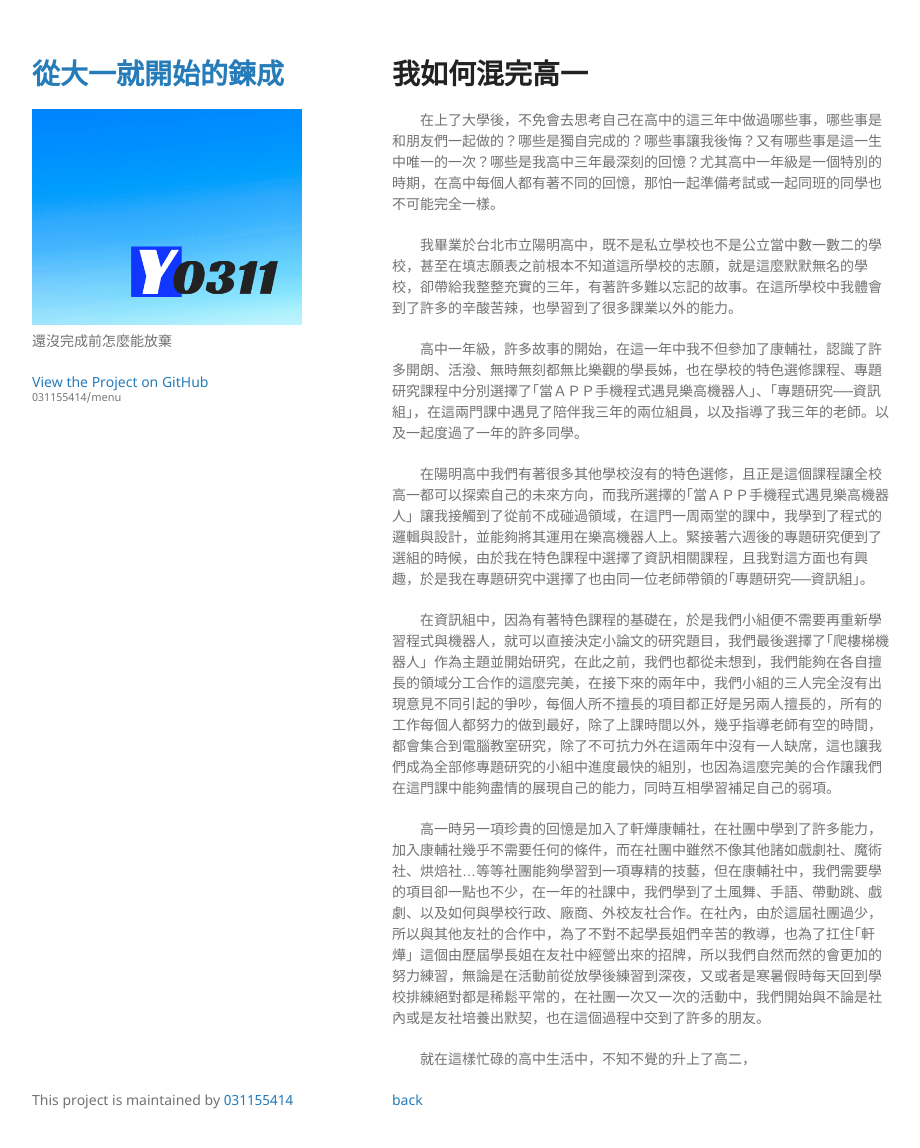
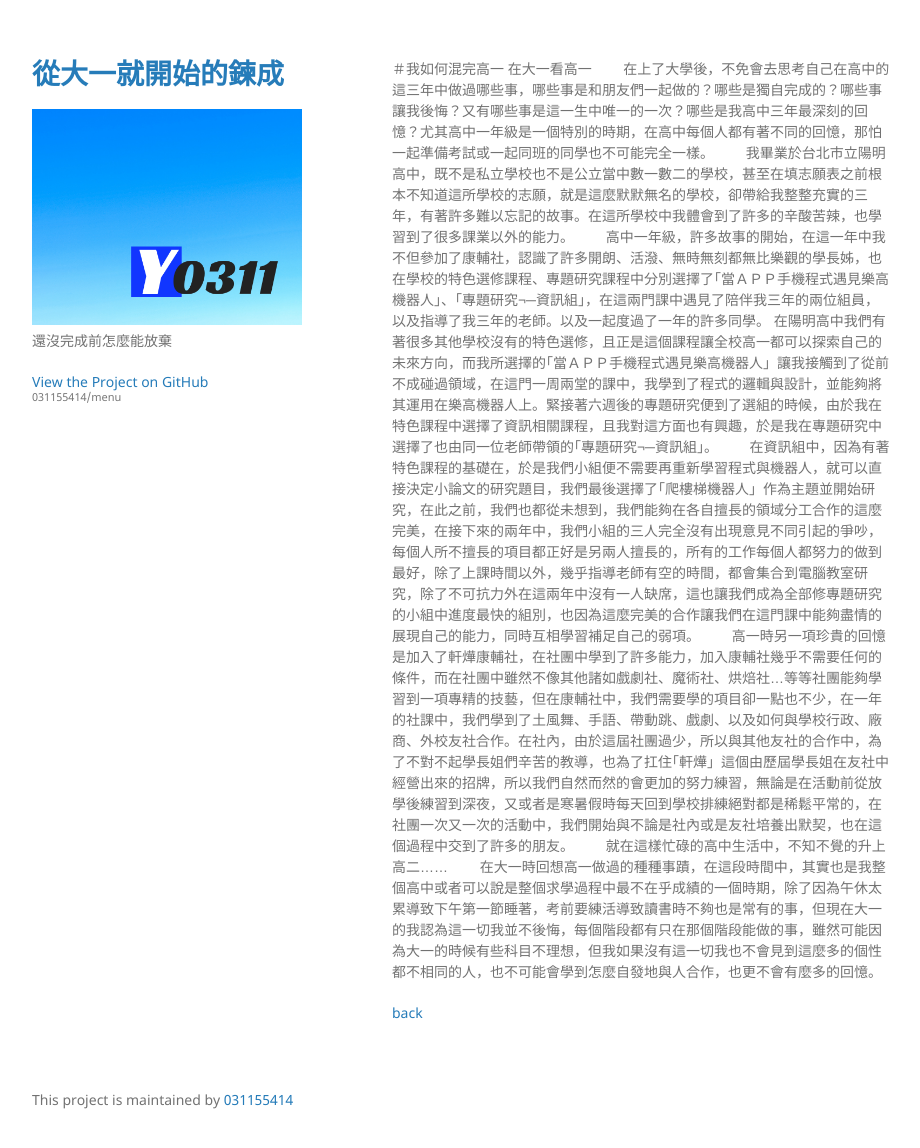
Before and after one commit to 031155414/menu, a Jekyll site: the page built from c_hw/ch_hw01.md, in a window 1280 px wide and 1180 px high. Shown: the top 1148 px of the window, without its empty margins (178-1098 px from the left). Built offline with Jekyll 4.4.1, drawn with Linux system fonts in a browser that asks for light colours; our own code applies the rules of GitHub Pages for plain Markdown files.

Commit message:
Update ch_hw01.md

```diff
--- a/c_hw/ch_hw01.md
+++ b/c_hw/ch_hw01.md
@@ -2,20 +2,15 @@
 layout: default
 ---
 
-# 我如何混完高一
-
+＃我如何混完高一
+在大一看高一
 　　在上了大學後，不免會去思考自己在高中的這三年中做過哪些事，哪些事是和朋友們一起做的？哪些是獨自完成的？哪些事讓我後悔？又有哪些事是這一生中唯一的一次？哪些是我高中三年最深刻的回憶？尤其高中一年級是一個特別的時期，在高中每個人都有著不同的回憶，那怕一起準備考試或一起同班的同學也不可能完全一樣。
-
 　　我畢業於台北市立陽明高中，既不是私立學校也不是公立當中數一數二的學校，甚至在填志願表之前根本不知道這所學校的志願，就是這麼默默無名的學校，卻帶給我整整充實的三年，有著許多難以忘記的故事。在這所學校中我體會到了許多的辛酸苦辣，也學習到了很多課業以外的能力。
-
-　　高中一年級，許多故事的開始，在這一年中我不但參加了康輔社，認識了許多開朗、活潑、無時無刻都無比樂觀的學長姊，也在學校的特色選修課程、專題研究課程中分別選擇了｢當ＡＰＰ手機程式遇見樂高機器人」、｢專題研究──資訊組」，在這兩門課中遇見了陪伴我三年的兩位組員，以及指導了我三年的老師。以及一起度過了一年的許多同學。
-
-　　在陽明高中我們有著很多其他學校沒有的特色選修，且正是這個課程讓全校高一都可以探索自己的未來方向，而我所選擇的｢當ＡＰＰ手機程式遇見樂高機器人」讓我接觸到了從前不成碰過領域，在這門一周兩堂的課中，我學到了程式的邏輯與設計，並能夠將其運用在樂高機器人上。緊接著六週後的專題研究便到了選組的時候，由於我在特色課程中選擇了資訊相關課程，且我對這方面也有興趣，於是我在專題研究中選擇了也由同一位老師帶領的｢專題研究──資訊組」。
-
+　　高中一年級，許多故事的開始，在這一年中我不但參加了康輔社，認識了許多開朗、活潑、無時無刻都無比樂觀的學長姊，也在學校的特色選修課程、專題研究課程中分別選擇了｢當ＡＰＰ手機程式遇見樂高機器人」、｢專題研究¬─資訊組」，在這兩門課中遇見了陪伴我三年的兩位組員，以及指導了我三年的老師。以及一起度過了一年的許多同學。
+	在陽明高中我們有著很多其他學校沒有的特色選修，且正是這個課程讓全校高一都可以探索自己的未來方向，而我所選擇的｢當ＡＰＰ手機程式遇見樂高機器人」讓我接觸到了從前不成碰過領域，在這門一周兩堂的課中，我學到了程式的邏輯與設計，並能夠將其運用在樂高機器人上。緊接著六週後的專題研究便到了選組的時候，由於我在特色課程中選擇了資訊相關課程，且我對這方面也有興趣，於是我在專題研究中選擇了也由同一位老師帶領的｢專題研究¬─資訊組」。
 　　在資訊組中，因為有著特色課程的基礎在，於是我們小組便不需要再重新學習程式與機器人，就可以直接決定小論文的研究題目，我們最後選擇了｢爬樓梯機器人」作為主題並開始研究，在此之前，我們也都從未想到，我們能夠在各自擅長的領域分工合作的這麼完美，在接下來的兩年中，我們小組的三人完全沒有出現意見不同引起的爭吵，每個人所不擅長的項目都正好是另兩人擅長的，所有的工作每個人都努力的做到最好，除了上課時間以外，幾乎指導老師有空的時間，都會集合到電腦教室研究，除了不可抗力外在這兩年中沒有一人缺席，這也讓我們成為全部修專題研究的小組中進度最快的組別，也因為這麼完美的合作讓我們在這門課中能夠盡情的展現自己的能力，同時互相學習補足自己的弱項。
-
 　　高一時另一項珍貴的回憶是加入了軒燁康輔社，在社團中學到了許多能力，加入康輔社幾乎不需要任何的條件，而在社團中雖然不像其他諸如戲劇社、魔術社、烘焙社…等等社團能夠學習到一項專精的技藝，但在康輔社中，我們需要學的項目卻一點也不少，在一年的社課中，我們學到了土風舞、手語、帶動跳、戲劇、以及如何與學校行政、廠商、外校友社合作。在社內，由於這屆社團過少，所以與其他友社的合作中，為了不對不起學長姐們辛苦的教導，也為了扛住｢軒燁」這個由歷屆學長姐在友社中經營出來的招牌，所以我們自然而然的會更加的努力練習，無論是在活動前從放學後練習到深夜，又或者是寒暑假時每天回到學校排練絕對都是稀鬆平常的，在社團一次又一次的活動中，我們開始與不論是社內或是友社培養出默契，也在這個過程中交到了許多的朋友。
-
-　　就在這樣忙碌的高中生活中，不知不覺的升上了高二，
+　　就在這樣忙碌的高中生活中，不知不覺的升上高二……
+　　在大一時回想高一做過的種種事蹟，在這段時間中，其實也是我整個高中或者可以說是整個求學過程中最不在乎成績的一個時期，除了因為午休太累導致下午第一節睡著，考前要練活導致讀書時不夠也是常有的事，但現在大一的我認為這一切我並不後悔，每個階段都有只在那個階段能做的事，雖然可能因為大一的時候有些科目不理想，但我如果沒有這一切我也不會見到這麼多的個性都不相同的人，也不可能會學到怎麼自發地與人合作，也更不會有麼多的回憶。
 
 [back](https://031155414.github.io/menu/)
```
